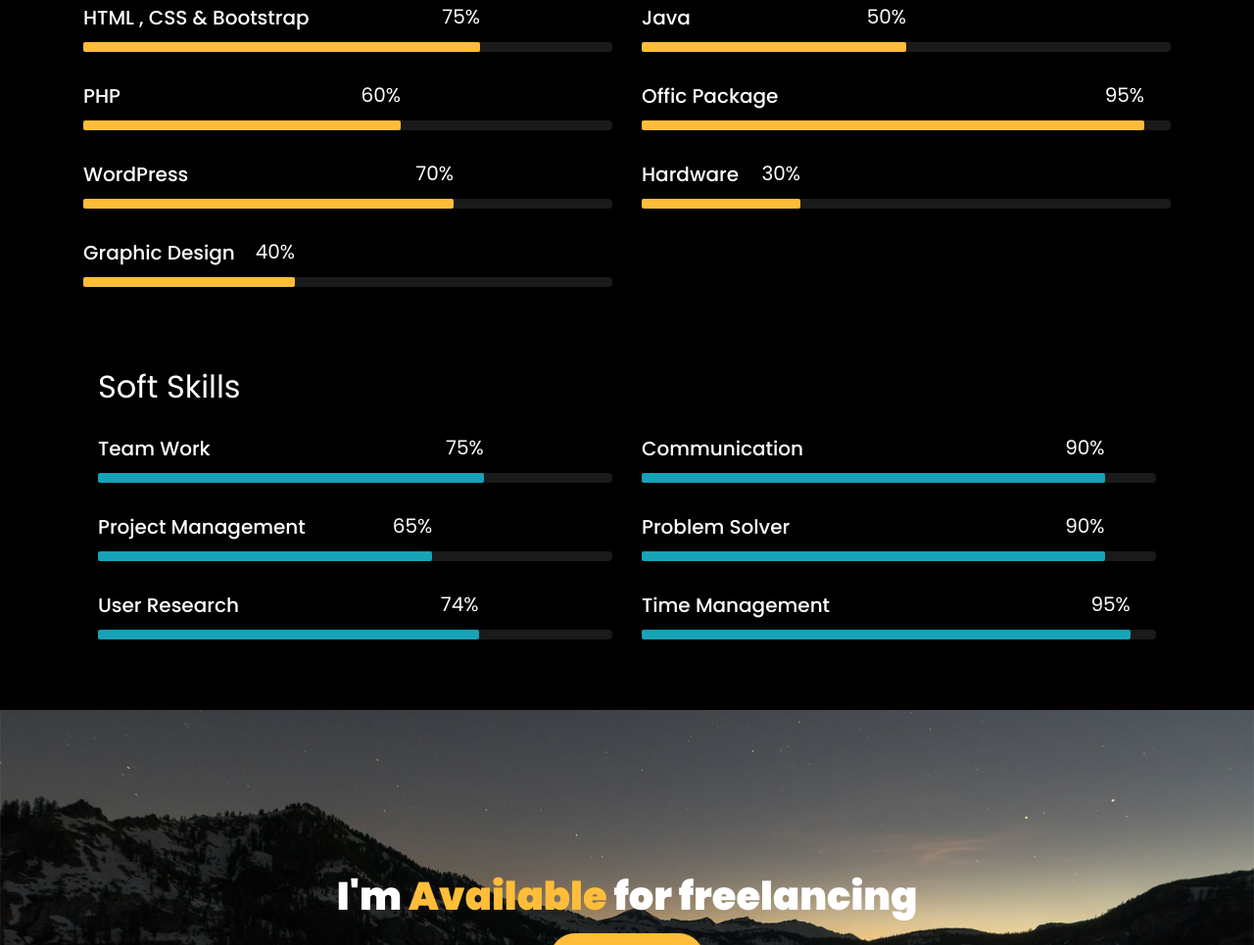
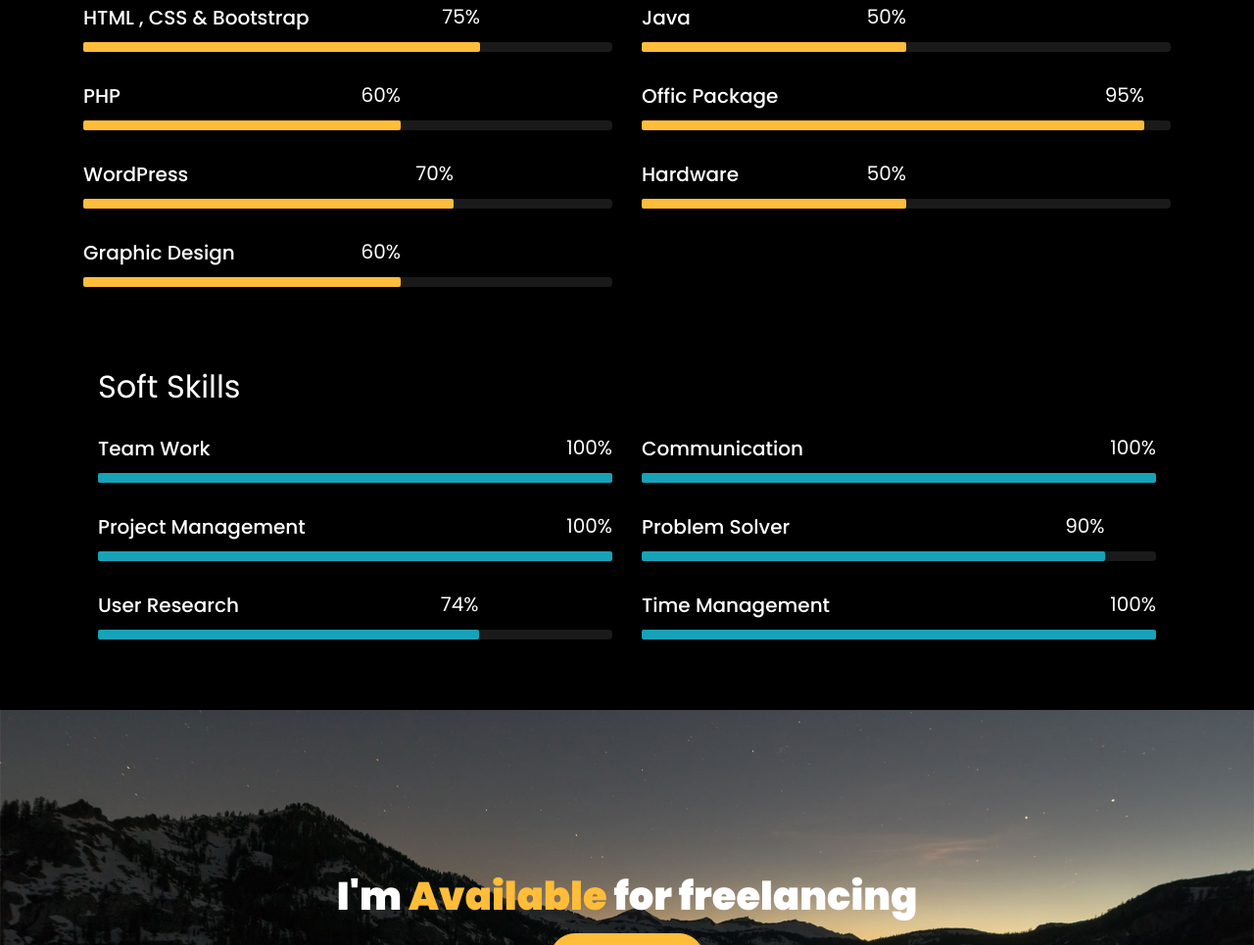
Before and after one commit to binodyogee/portfolio-website, a plain HTML site: page index.html in a window 1280 px wide. Shown: the part 3686-4651 px from the top of the page at 98% size. Drawn offline with Linux system fonts and the light colour scheme; files whose address does not match are found by name.

Commit message:
Update index.html
change in skill site

```diff
--- a/index.html
+++ b/index.html
@@ -325,8 +325,8 @@
 							<h3>Hardware</h3>
 							<div class="progress">
 							 	<div class="progress-bar color-6" role="progressbar" aria-valuenow="80"
-							  	aria-valuemin="0" aria-valuemax="100" style="width:30%">
-							    <span>30%</span>
+							  	aria-valuemin="0" aria-valuemax="100" style="width:50%">
+							    <span>50%</span>
 							  	</div>
 							</div>
 						</div>
@@ -336,8 +336,8 @@
 							<h3>Graphic Design</h3>
 							<div class="progress">
 							 	<div class="progress-bar color-3" role="progressbar" aria-valuenow="95"
-							  	aria-valuemin="0" aria-valuemax="100" style="width:40%">
-							    <span>40%</span>
+							  	aria-valuemin="0" aria-valuemax="100" style="width:60%">
+							    <span>60%</span>
 							  	</div>
 							</div>
 						</div>
@@ -354,8 +354,8 @@
 							<h3>Team Work</h3>
 							<div class="progress">
 							 	<div class="progress-bar bg-info" role="progressbar" aria-valuenow="90"
-							  	aria-valuemin="0" aria-valuemax="100" style="width:75%">
-							    <span>75%</span>
+							  	aria-valuemin="0" aria-valuemax="100" style="width:100%">
+							    <span>100%</span>
 							  	</div>
 							</div>
 						</div>
@@ -365,8 +365,8 @@
 							<h3>Communication</h3>
 							<div class="progress">
 							 	<div class="progress-bar bg-info" role="progressbar" aria-valuenow="85"
-							  	aria-valuemin="0" aria-valuemax="100" style="width:90%">
-							    <span>90%</span>
+							  	aria-valuemin="0" aria-valuemax="100" style="width:100%">
+							    <span>100%</span>
 							  	</div>
 							</div>
 						</div>
@@ -376,8 +376,8 @@
 							<h3>Project Management </h3>
 							<div class="progress">
 							 	<div class="progress-bar bg-info" role="progressbar" aria-valuenow="95"
-							  	aria-valuemin="0" aria-valuemax="100" style="width:65%">
-							    <span>65%</span>
+							  	aria-valuemin="0" aria-valuemax="100" style="width:100%">
+							    <span>100%</span>
 							  	</div>
 							</div>
 						</div>
@@ -409,8 +409,8 @@
 							<h3>Time Management </h3>
 							<div class="progress">
 							 	<div class="progress-bar bg-info" role="progressbar" aria-valuenow="80"
-							  	aria-valuemin="0" aria-valuemax="100" style="width:95%">
-							    <span>95%</span>
+							  	aria-valuemin="0" aria-valuemax="100" style="width:100%">
+							    <span>100%</span>
 							  	</div>
 							</div>
 						</div>
```
